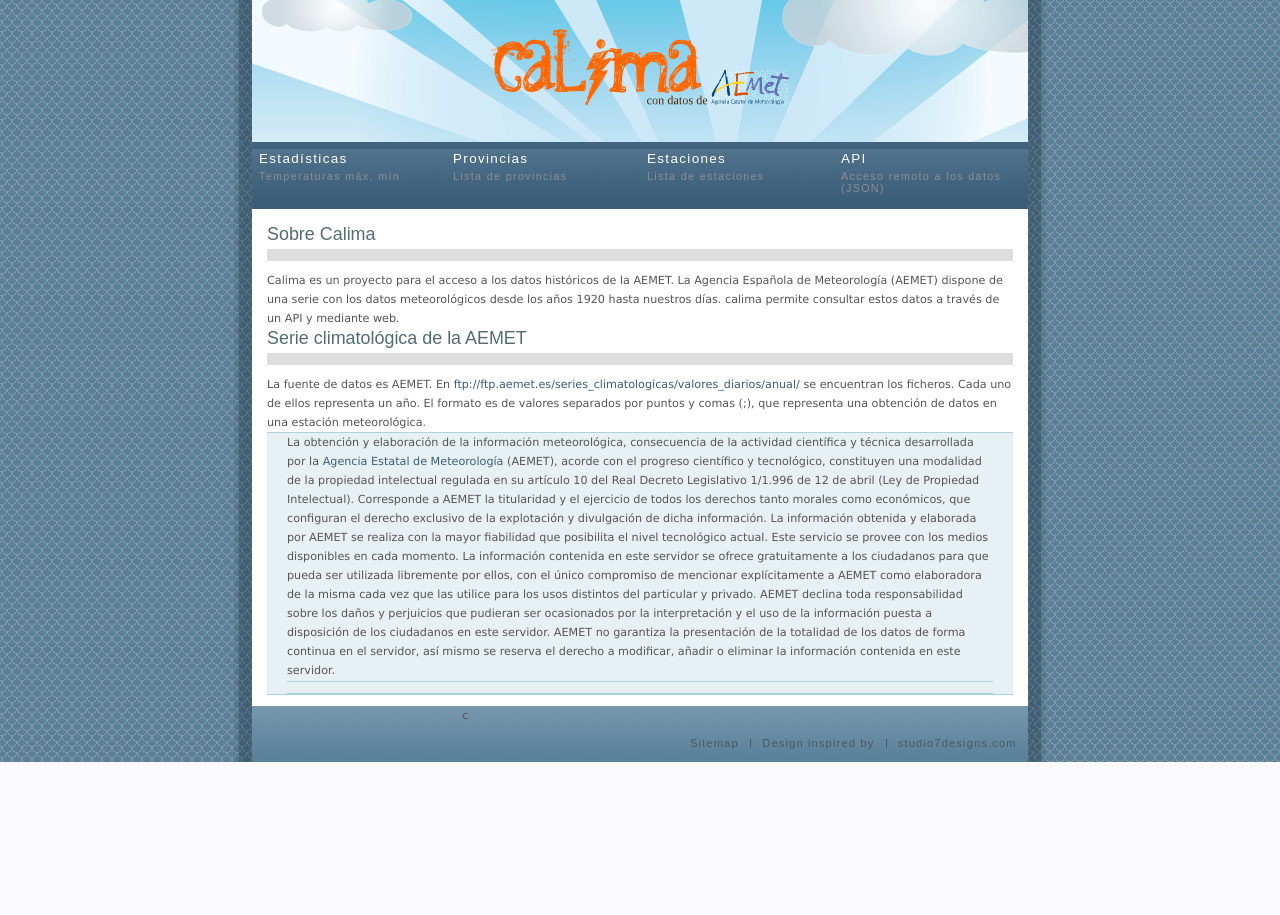
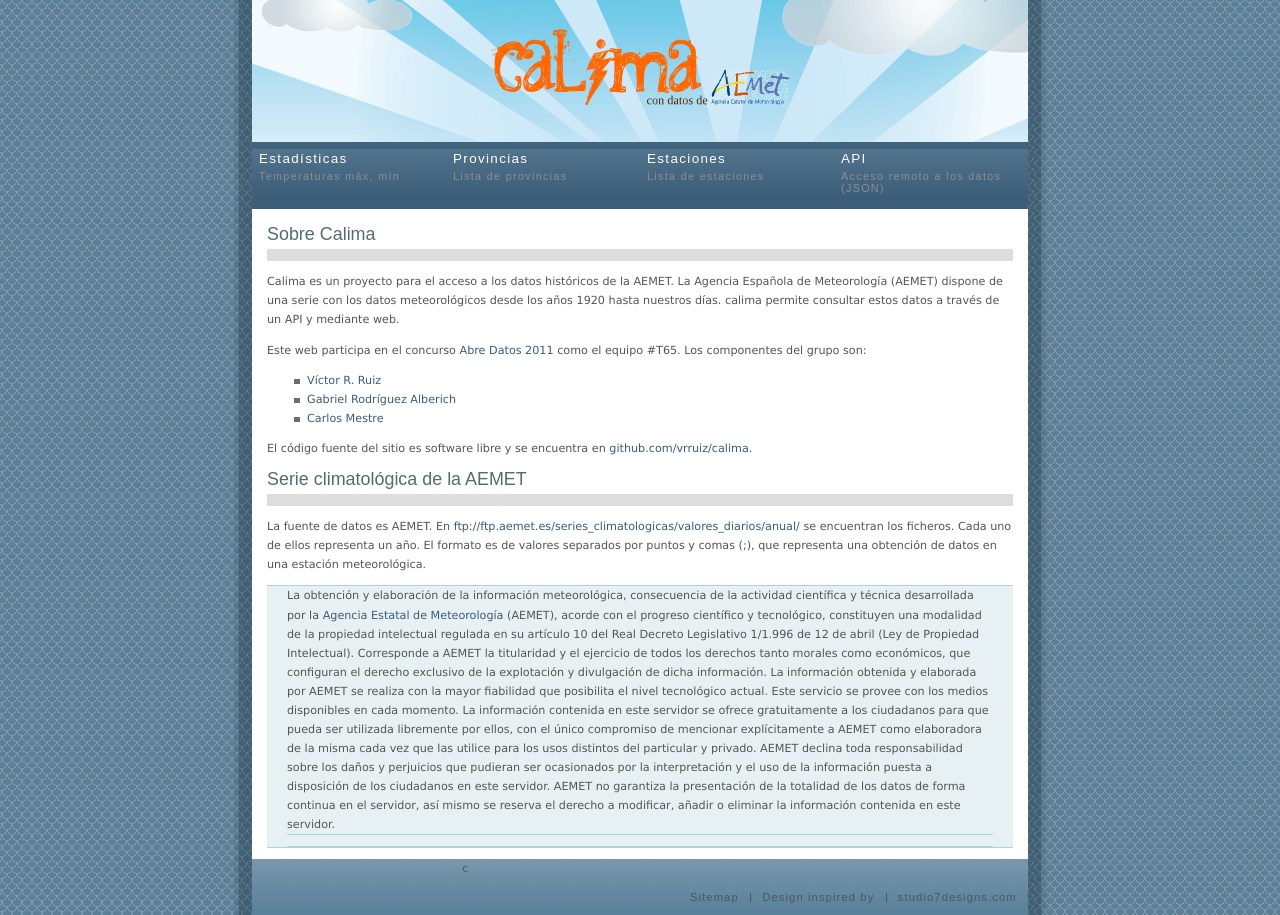
Before and after one commit to vrruiz/calima, a Django app: page /caligo/about/ in a window 1280 px wide. Shown: the part 59-974 px from the top of the page. Before the commit the page ends 821 px from the top, so only its background shows below. Run offline with Django 3.2, Linux system fonts and the light colour scheme.

Commit message:
Participantes

```diff
--- a/calima/caligo/templates/about.html
+++ b/calima/caligo/templates/about.html
@@ -5,19 +5,31 @@
 {% block content %}
 <h1>Sobre Calima</h1>
 
-Calima es un proyecto para el acceso a los datos históricos de la
+<p>Calima es un proyecto para el acceso a los datos históricos de la
 AEMET. La Agencia Española de Meteorología (AEMET) dispone de una
 serie con los datos meteorológicos desde los años 1920 hasta nuestros
 días. calima permite consultar estos datos a través de un API y
-mediante web.
+mediante web.</p>
+
+<p>Este web participa en el concurso <a href="http://www.abredatos.es/">Abre Datos 2011</a>
+como el equipo #T65. Los componentes del grupo son:</p>
+
+<ul>
+<li><a href="http://twitter.com/vrruiz">Víctor R. Ruiz</a></li>
+<li><a href="http://twitter.com/Vibragiel">Gabriel Rodríguez Alberich</a></li>
+<li><a href="http://twitter.com/faraox">Carlos Mestre</a></li>
+</ul>
+
+<p>El código fuente del sitio es software libre y se encuentra en
+<a href="github.com/vrruiz/calima">github.com/vrruiz/calima</a>.</p>
 
 <h1>Serie climatológica de la AEMET</h1>
 
-La fuente de datos es AEMET. En
+<p>La fuente de datos es AEMET. En
 <a href="ftp://ftp.aemet.es/series_climatologicas/valores_diarios/anual/">ftp://ftp.aemet.es/series_climatologicas/valores_diarios/anual/</a>
 se encuentran los ficheros. Cada uno de ellos representa un año.
 El formato es de valores separados por puntos y comas (;), que
-representa una obtención de datos en una estación meteorológica.
+representa una obtención de datos en una estación meteorológica.</p>
 
 <blockquote>La obtención y elaboración de la información meteorológica,  consecuencia de la
 actividad científica y técnica desarrollada por la <a href="http://www.aemet.es/">Agencia
```
